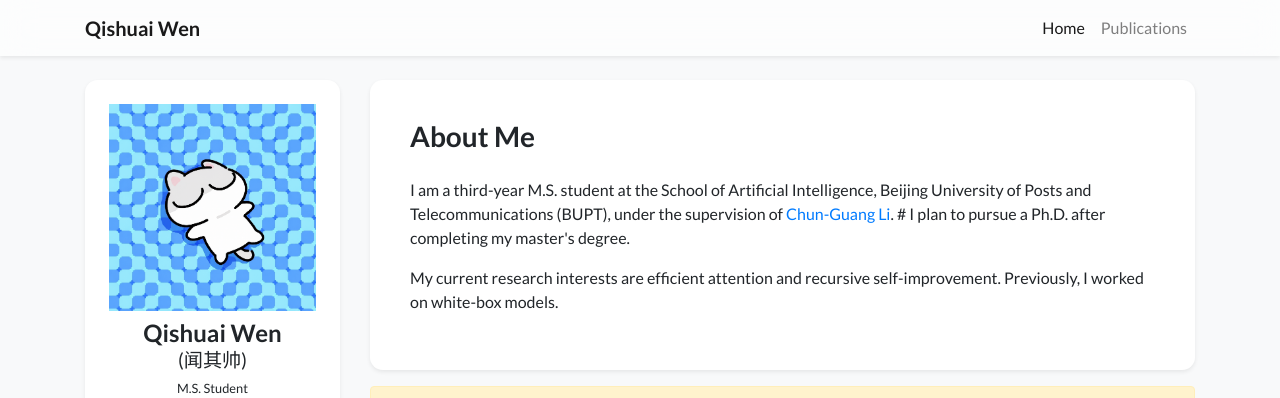
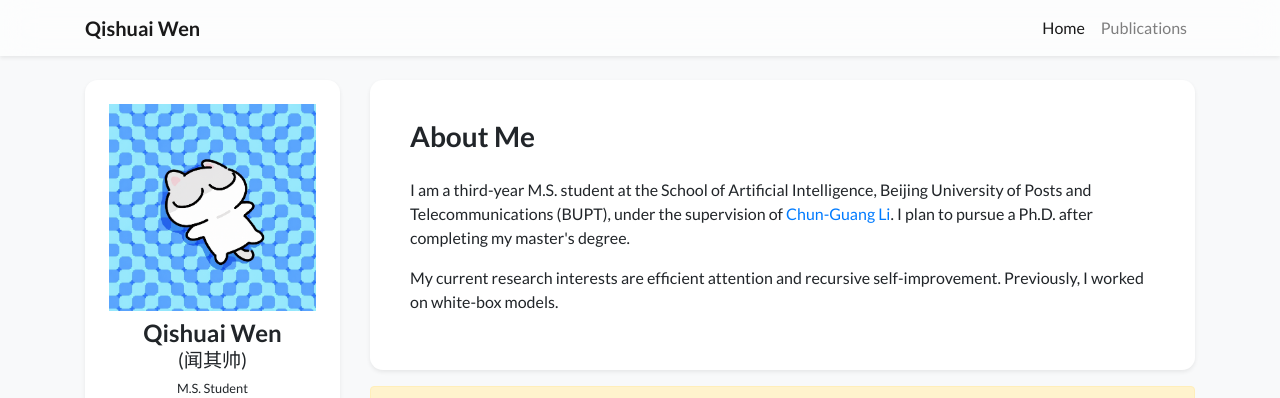
Before and after one commit to QishuaiWen/qishuaiwen.github.io, a Jekyll site: the page built from index.html, in a window 1280 px wide and 1293 px high. Shown: the top 398 px of the window. Built offline with Jekyll 4.4.1, drawn with Linux system fonts in a browser that asks for light colours; nearby versions of some CDN libraries; a style sheet for code colours, icons or effects is not loaded.

```diff
--- a/_data/profile.yml
+++ b/_data/profile.yml
@@ -23,7 +23,7 @@ short_bio: >-
     Beijing University of Posts and Telecommunications (BUPT), under the supervision of
     <a href="https://scholar.google.com.hk/citations?user=KhXx4joAAAAJ&hl=En&authuser=1" target="_blank" rel="noopener">
     Chun-Guang Li</a>.
-    # I plan to pursue a Ph.D. after completing my master's degree.
+    I plan to pursue a Ph.D. after completing my master's degree.
   </p>
   <p>
     My current research interests are efficient attention and recursive self-improvement. Previously, I worked on white-box models.
```
